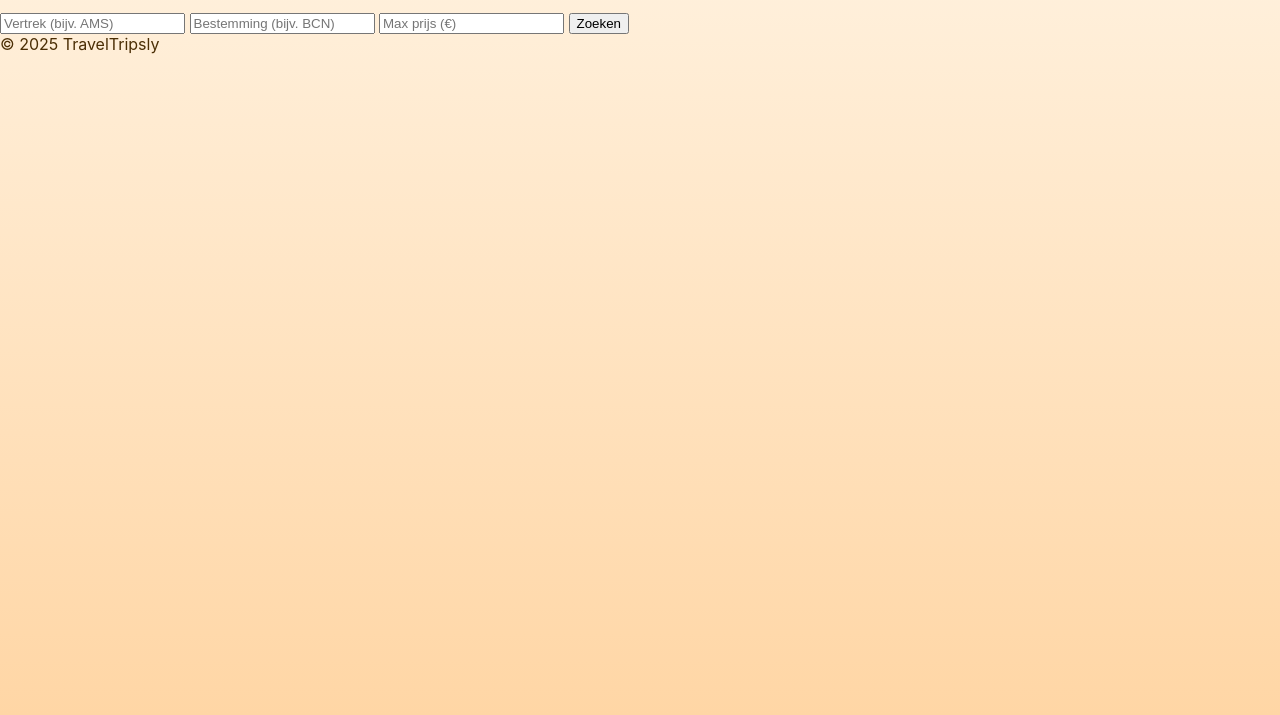
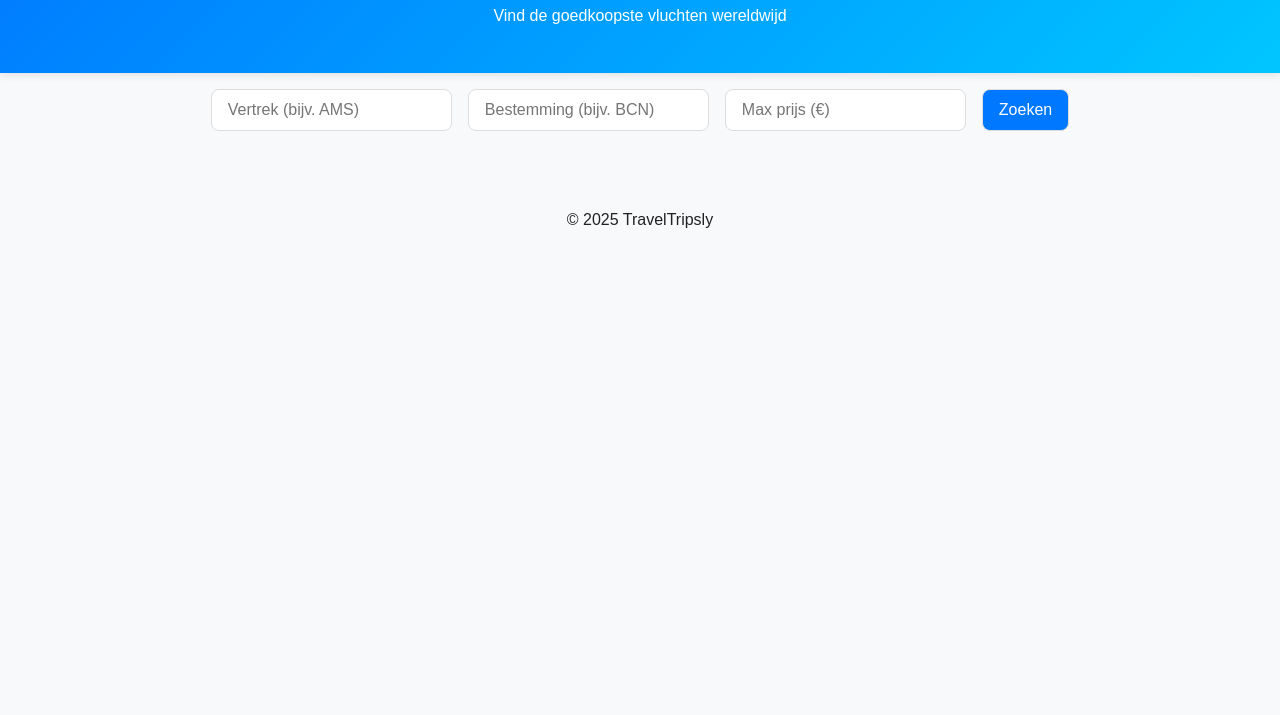
Before and after one commit to basmfaber-glitch/traveltripsly, a plain HTML site: page frontend/index.html in a window 1280 px wide. Shown: the part 106-821 px from the top of the page. After the commit the page ends 800 px from the top, so only its background shows below. Drawn offline with Linux system fonts and the light colour scheme.

Commit message:
Update styles.css

```diff
--- a/frontend/styles.css
+++ b/frontend/styles.css
@@ -1,42 +1,73 @@
-:root {
-  --bg: #fff3e2;
-  --card: #ffe0b5;
-  --muted: #a17a69;
-  --fg: #4b2e05;
-  --brand: #ff7a00;
-  --accent: #ffb347;
+body {
+  font-family: 'Poppins', sans-serif;
+  background: #f7f9fb;
+  margin: 0;
+  color: #222;
+  text-align: center;
 }
 
-body {
-  margin: 0;
-  font-family: Inter, system-ui, Roboto, Arial;
-  color: var(--fg);
-  background: linear-gradient(180deg, var(--bg), #ffd6a5);
-  min-height: 100vh;
+header {
+  background: linear-gradient(135deg, #0078ff, #00c6ff);
+  color: white;
+  padding: 2rem 1rem;
+  box-shadow: 0 2px 8px rgba(0,0,0,0.1);
 }
 
-.container { max-width: 1000px; margin: 0 auto; padding: 20px; }
+form {
+  display: flex;
+  justify-content: center;
+  gap: 1rem;
+  flex-wrap: wrap;
+  padding: 1rem;
+}
 
-.nav { display:flex; justify-content: space-between; align-items:center; }
-.brand { font-weight:800; font-size:20px; }
-.links a { color:var(--muted); margin-left:16px; text-decoration:none; }
+input, button {
+  padding: 0.7rem 1rem;
+  border-radius: 8px;
+  border: 1px solid #ddd;
+  font-size: 1rem;
+}
 
-.hero { position:relative; height:70vh; display:flex; align-items:center; justify-content:center; background:url('https://images.unsplash.com/photo-1507525428034-b723cf961d3e?auto=format&fit=crop&w=1920&q=80') center/cover no-repeat; }
-.hero-overlay { background:rgba(0,0,0,0.3); width:100%; height:100%; display:flex; justify-content:center; align-items:center; }
-.hero-container { display:grid; grid-template-columns:1.1fr .9fr; gap:24px; align-items:center; width:100%; max-width:1000px; color:white; }
+button {
+  background-color: #0078ff;
+  color: white;
+  cursor: pointer;
+  transition: background 0.3s;
+}
 
-.search input, .search button { padding:10px; border-radius:10px; border:none; }
-.search input { flex:1; margin-right:10px; }
-.search button { background:linear-gradient(90deg,var(--brand),var(--accent)); color:white; cursor:pointer; font-weight:600; }
+button:hover {
+  background-color: #005ecb;
+}
 
-.grid { display:grid; grid-template-columns:repeat(auto-fit,minmax(260px,1fr)); gap:16px; margin-top:20px; }
-.card { background:var(--card); padding:12px; border-radius:12px; border:1px solid rgba(255,255,255,.03); }
-.flight-card img { width:100%; border-radius:10px; }
-.book-btn { display:inline-block; padding:8px 12px; border-radius:8px; background:linear-gradient(90deg,var(--brand),var(--accent)); color:white; text-decoration:none; margin-top:8px; }
+#deals {
+  display: grid;
+  grid-template-columns: repeat(auto-fill, minmax(280px, 1fr));
+  gap: 1rem;
+  padding: 2rem;
+}
 
-.glass { backdrop-filter:blur(12px); background: rgba(255,255,255,0.1); border-radius:20px; padding:20px; box-shadow:0 8px 32px rgba(0,0,0,0.15); }
+.flight-card {
+  background: white;
+  border-radius: 12px;
+  box-shadow: 0 2px 8px rgba(0,0,0,0.1);
+  overflow: hidden;
+  padding-bottom: 1rem;
+}
 
-.empty { padding:40px; text-align:center; color:var(--muted); }
-.footer { margin:40px 0 80px; text-align:center; color:var(--muted); }
+.flight-card img {
+  width: 100%;
+  height: 160px;
+  object-fit: cover;
+}
 
-@media(max-width:900px){ .hero-container { grid-template-columns:1fr; } }
+.book-btn {
+  background: #00c6ff;
+  color: white;
+  padding: 0.6rem 1rem;
+  border-radius: 8px;
+  text-decoration: none;
+}
+
+.book-btn:hover {
+  background: #009edb;
+}
```
